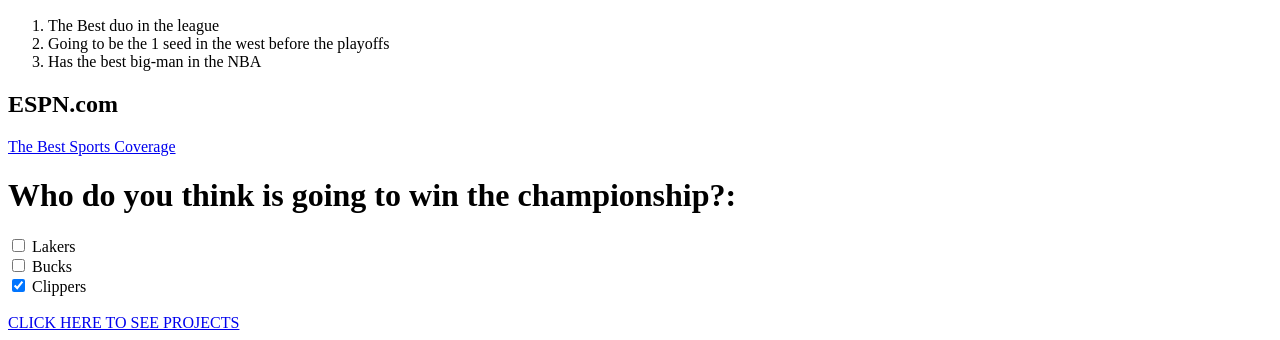
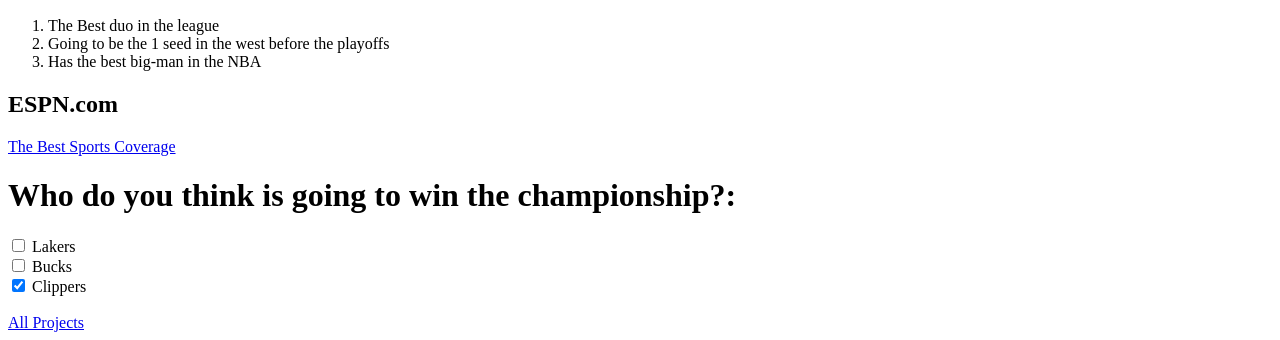
Before and after one commit to WVCS/MaxAPCSP, a plain HTML site: page index.html in a window 1280 px wide. Shown: the part 604-944 px from the top of the page. Drawn offline with Linux system fonts and the light colour scheme.

Commit message:
Update index.html

```diff
--- a/index.html
+++ b/index.html
@@ -18,6 +18,6 @@
   <input type="checkbox" name="Lakers" value="Bike"> Lakers<br>
   <input type="checkbox" name="Bucks" value="Car"> Bucks<br>
   <input type="checkbox" name="Clippers" value="Boat" checked=""> Clippers<br><br>
- <a href="Idk.html"> CLICK HERE TO SEE PROJECTS </a>
+ <a href="Idk.html"> All Projects </a>
 
   </li></form></body></html>
```
